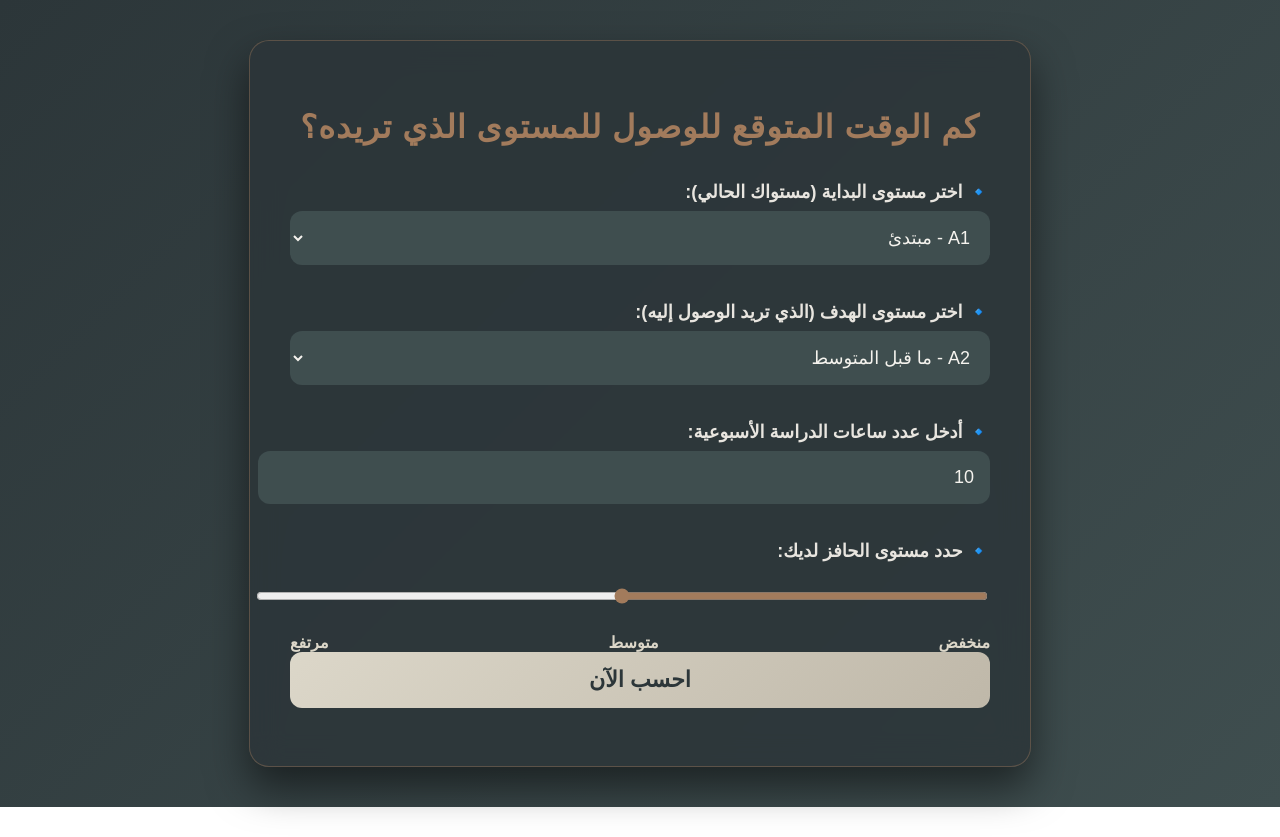
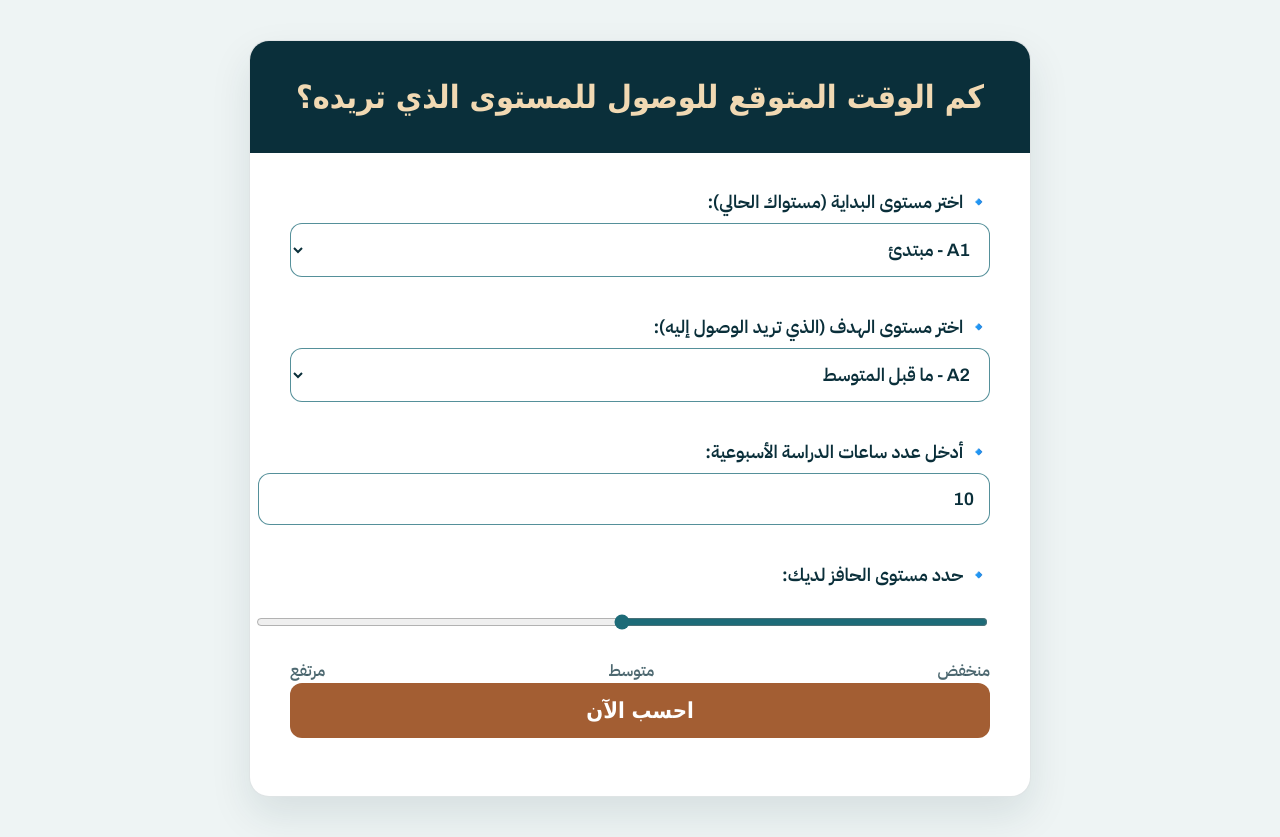
Before and after one commit to m2ndl/Time, a plain HTML site: page index.html in a window 1280 px wide. Before the commit the page ends 807 px from the top, so only its background shows below. Drawn offline with Linux system fonts and the light colour scheme; a web font is replaced by a local one.

Commit message:
Restyle to the my2ndlang Ocean Ember palette
Co-Authored-By: Claude Opus 5.5 <noreply@anthropic.com>

```diff
--- a/index.html
+++ b/index.html
@@ -4,13 +4,16 @@
   <meta charset="UTF-8">
   <meta name="viewport" content="width=device-width, initial-scale=1.0">
   <title>كم الوقت المتوقع للوصول للمستوى الذي تريده؟</title>
+  <link rel="preconnect" href="https://fonts.googleapis.com">
+  <link rel="preconnect" href="https://fonts.gstatic.com" crossorigin>
+  <link href="https://fonts.googleapis.com/css2?family=Alexandria:wght@600;800&family=Archivo:wght@600;800&family=IBM+Plex+Sans+Arabic:wght@400;500;600;700&display=swap" rel="stylesheet">
   <style>
     body {
-      font-family: 'Tajawal', sans-serif;
+      font-family: 'IBM Plex Sans Arabic', Tahoma, sans-serif;
       margin: 0;
       padding: 0;
-      background: linear-gradient(135deg, #2C3639, #3F4E4F);
-      color: #DCD7C9;
+      background: #EEF4F4;
+      color: #0A2F3A;
       min-height: 100vh;
       display: flex;
       align-items: center;
@@ -23,27 +26,31 @@
       margin: 40px auto;
       border-radius: 20px;
       padding: 40px;
-      background: rgba(44, 54, 57, 0.85);
-      backdrop-filter: blur(15px);
-      border: 1px solid rgba(162, 123, 92, 0.4);
-      box-shadow: 0 20px 40px rgba(0, 0, 0, 0.5);
+      background: #FFFFFF;
+      border: 1px solid rgba(10, 47, 58, 0.13);
+      box-shadow: 0 18px 40px rgba(10, 47, 58, 0.10);
       animation: fadeUp 0.8s ease;
     }
 
     h2 {
       text-align: center;
-      color: #A27B5C;
+      font-family: 'Alexandria', Tahoma, sans-serif;
+      background: #0A2F3A;
+      color: #F1D9B3;
       font-weight: 800;
       font-size: 32px;
-      margin-bottom: 35px;
-      letter-spacing: 1px;
+      margin: -40px -40px 35px;
+      padding: 32px 40px;
+      border-radius: 19px 19px 0 0;
+      line-height: 1.5;
+      letter-spacing: 0;
     }
 
     p {
       font-size: 18px;
       font-weight: 600;
       margin-bottom: 8px;
-      color: #E8E5DF;
+      color: #0A2F3A;
     }
 
     select, input[type="number"], button, input[type="range"] {
@@ -52,23 +59,26 @@
       margin-bottom: 18px;
       border-radius: 12px;
       font-size: 18px;
-      background: #3F4E4F;
-      color: #F5F3EE;
-      border: 1px solid transparent;
+      font-family: 'Archivo', 'IBM Plex Sans Arabic', Tahoma, sans-serif;
+      font-weight: 600;
+      background: #FFFFFF;
+      color: #0A2F3A;
+      border: 1px solid rgba(29, 107, 120, 0.75);
       transition: all 0.3s ease;
     }
 
     select:focus, input[type="number"]:focus {
       outline: none;
-      border: 1px solid #A27B5C;
-      box-shadow: 0 0 10px rgba(162, 123, 92, 0.6);
+      border: 1px solid #1D6B78;
+      box-shadow: 0 0 0 3px rgba(29, 107, 120, 0.25);
     }
 
     button {
       font-size: 22px;
-      font-weight: 700;
-      color: #2C3639;
-      background: linear-gradient(135deg, #DCD7C9, #BFB8A9);
+      font-family: 'Alexandria', Tahoma, sans-serif;
+      font-weight: 600;
+      color: #FFFFFF;
+      background: #A35E33;
       border: none;
       border-radius: 12px;
       cursor: pointer;
@@ -77,11 +87,17 @@
 
     button:hover {
       transform: translateY(-2px);
-      box-shadow: 0 8px 18px rgba(162, 123, 92, 0.5);
+      background: #8F5129;
+      box-shadow: 0 8px 18px rgba(163, 94, 51, 0.30);
+    }
+
+    button:focus-visible {
+      outline: 3px solid #1D6B78;
+      outline-offset: 3px;
     }
 
     input[type="range"] {
-      accent-color: #A27B5C;
+      accent-color: #1D6B78;
       cursor: pointer;
     }
 
@@ -89,7 +105,7 @@
       display: flex;
       justify-content: space-between;
       font-size: 16px;
-      color: #DCD7C9;
+      color: rgba(10, 47, 58, 0.72);
       font-weight: 600;
       margin-top: -5px;
     }
@@ -100,8 +116,9 @@
       font-size: 20px;
       padding: 25px;
       border-radius: 16px;
-      background: linear-gradient(135deg, #3F4E4F, #2C3639);
-      color: #F5F3EE;
+      background: #EEF4F4;
+      border: 1px solid rgba(10, 47, 58, 0.13);
+      color: #0A2F3A;
       display: none;
       animation: fadeIn 0.7s ease;
     }
@@ -197,7 +214,7 @@
         if (targetIndex <= startIndex) {
           document.getElementById("results").style.display = "block";
           document.getElementById("results").innerHTML =
-            "<span style='color: red; font-size: 22px; font-weight: 700;'>يجب أن يكون مستوى الهدف أعلى من مستوى البداية.</span>";
+            "<span style='color: #B3261E; font-size: 22px; font-weight: 700;'>يجب أن يكون مستوى الهدف أعلى من مستوى البداية.</span>";
           return;
         }
 
@@ -231,13 +248,13 @@
         // Display results
         document.getElementById("results").style.display = "block";
         document.getElementById("results").innerHTML = `
-          <div style="background: #A27B5C; border-radius: 12px; padding: 20px; color: #2C3639; font-size: 26px; font-weight: 700; margin-bottom: 20px;">
-            📚 الساعات المطلوبة: <span style="color: #FFFFFF;">${adjustedMaxGLH} ساعة</span>
+          <div style="background: #FFFFFF; border: 1px solid rgba(10, 47, 58, 0.13); box-shadow: 0 4px 14px rgba(10, 47, 58, 0.06); border-radius: 12px; padding: 20px; color: #0A2F3A; font-size: 26px; font-weight: 700; margin-bottom: 20px;">
+            📚 الساعات المطلوبة: <span style="color: #1D6B78;">${adjustedMaxGLH} ساعة</span>
           </div>
-          <div style="background: #A27B5C; border-radius: 12px; padding: 20px; color: #2C3639; font-size: 26px; font-weight: 700;">
-            🕒 الوقت المقدر: <span style="color: #FFFFFF;">${formattedTime}</span>
+          <div style="background: #FFFFFF; border: 1px solid rgba(10, 47, 58, 0.13); box-shadow: 0 4px 14px rgba(10, 47, 58, 0.06); border-radius: 12px; padding: 20px; color: #0A2F3A; font-size: 26px; font-weight: 700;">
+            🕒 الوقت المقدر: <span style="color: #1D6B78;">${formattedTime}</span>
           </div>
-          <small style="color: gray; display: block; margin-top: 20px;">هذه مجرد تقديرات وقد تختلف النتائج بناءً على ظروفك الشخصية.</small>
+          <small style="color: rgba(10, 47, 58, 0.72); display: block; margin-top: 20px;">هذه مجرد تقديرات وقد تختلف النتائج بناءً على ظروفك الشخصية.</small>
         `;
       } catch (error) {
         console.error("An error occurred:", error);
```
